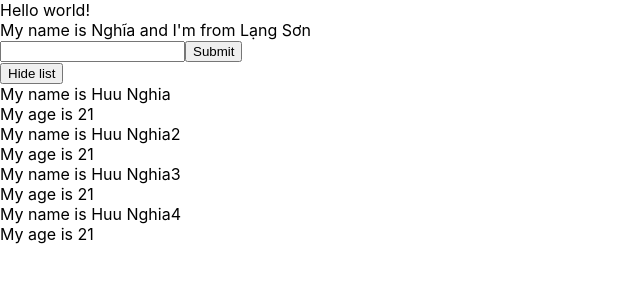
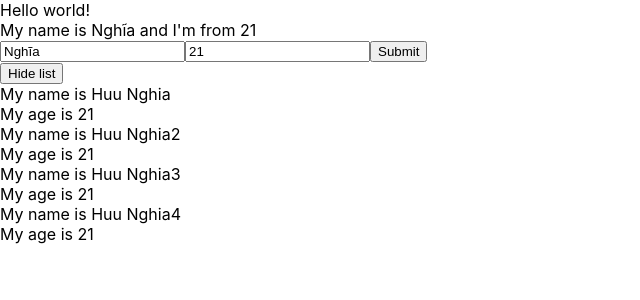
Before and after one commit to 4June03/Hoc-React, a React (Create React App) app: page / in a window 1280 px wide. Shown: the top 300 px of the page, without its empty margins (0-640 px from the left). Built offline with nearby package versions, Linux system fonts and the light colour scheme.

Commit message:
Truyền hàm từ cha sang con với props

```diff
--- a/src/components/MyComponent.js
+++ b/src/components/MyComponent.js
@@ -15,6 +15,12 @@ class MyComponent extends React.Component {
     ],
   };
 
+  handleAddNewUser = (object) => {
+    this.setState({
+      listUser: [object, ...this.state.listUser], //Sử dùng spread syntax để copy mảng cũ
+    });
+  };
+
   //JSX: cho phép viết code js bên trong html
   render() {
     //Hàm render quy định nội dung component trả ra
@@ -22,9 +28,9 @@ class MyComponent extends React.Component {
     return (
       //Trả ra 1 khối Html
       //hạn chế của JSX: chỉ trả về được 1 phần tử html
+      //truyền function từ component cha sang con (khi truyền không có '()' của function)
       <div>
-        <UserInfor />
-        {/* truyen du lieu sang Component con */}
+        <UserInfor handleAddNewUser={this.handleAddNewUser} />
         <DisplayInfor
           name="Huu nghia"
           age="21"
--- a/src/components/UserInfor.js
+++ b/src/components/UserInfor.js
@@ -26,21 +26,40 @@ class UserInfor extends React.Component {
     console.log(event.target.value);
   };
 
+  handleOnchangeAge = (event) => {
+    this.setState({
+      age: event.target.value,
+    });
+  };
+
   handleOnSubmit = (event) => {
     event.preventDefault(); //Hàm ngăn load lại trang
     console.log(this.state);
+    this.props.handleAddNewUser({
+      id: Math.random() * 100 + 1,
+      name: this.state.name,
+      age: this.state.age,
+    });
   };
 
   render() {
     return (
       <div>
         {/* sử dụng dấu {} ctrinh hiểu rằng đang muốn sử dụng viết logic */}
-        My name is {this.state.name} and I'm from {this.state.address}
+        My name is {this.state.name} and I'm from {this.state.age}
         <form onSubmit={(event) => this.handleOnSubmit(event)}>
           <input
+            value={this.state.name}
             type="text"
             onChange={(event) => this.handleOnchangeInput(event)}
           ></input>
+
+          <input
+            value={this.state.age}
+            type="text"
+            onChange={(event) => this.handleOnchangeAge(event)}
+          ></input>
+
           <button>Submit</button>
         </form>
       </div>
```
